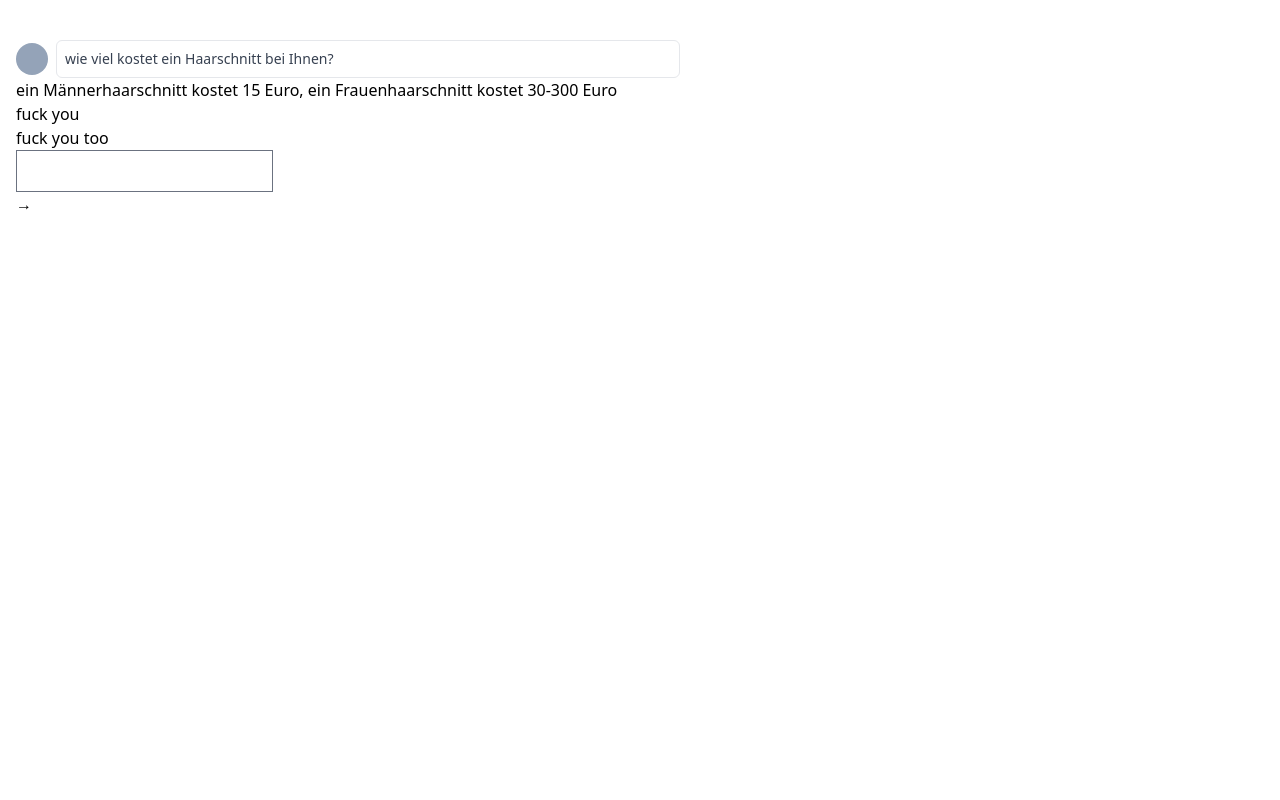
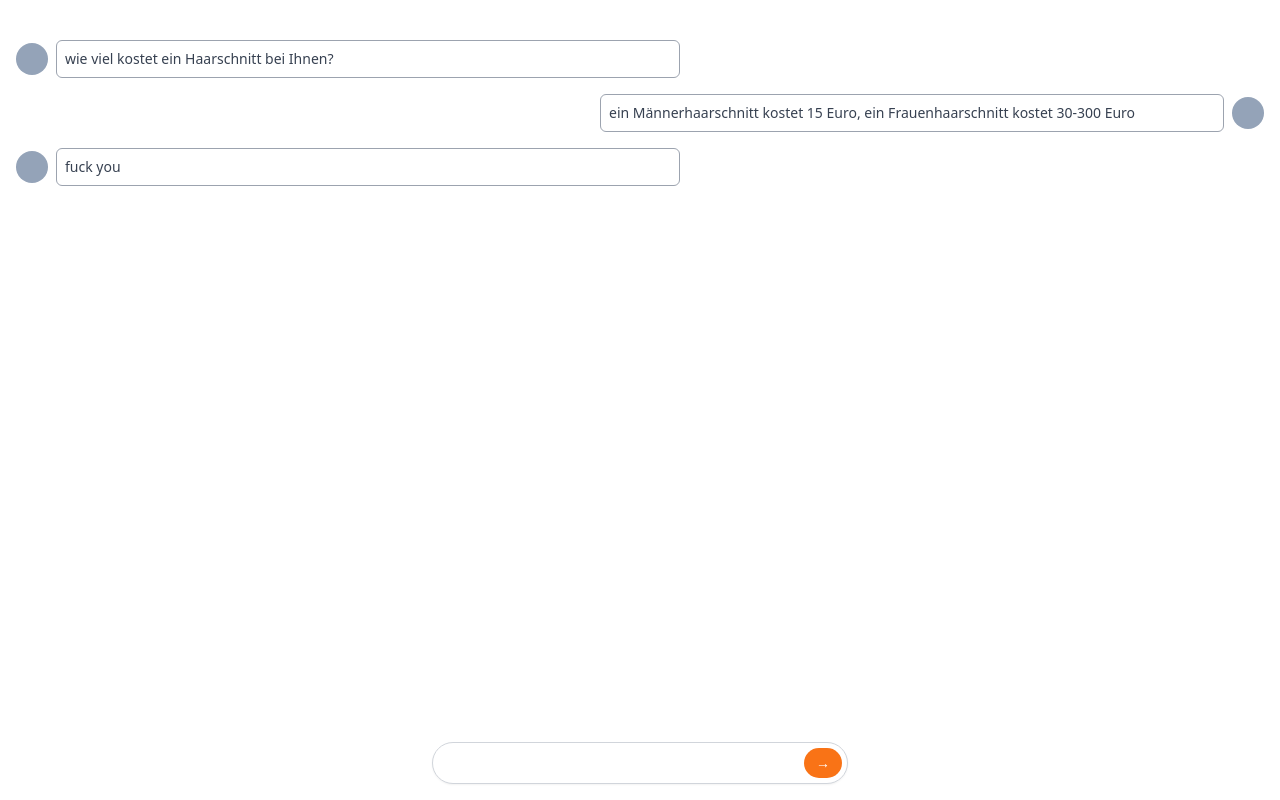
Before and after one commit to superstarMann/nextjsMarket, a Next.js app: page /chats/1 in a window 1280 px wide. Built offline with nearby package versions, Linux system fonts and the light colour scheme.

Commit message:
chat css

```diff
--- a/pages/chats/[id].tsx
+++ b/pages/chats/[id].tsx
@@ -2,27 +2,30 @@ import { NextPage } from "next";
 
 const ChatDetail: NextPage = () => {
     return (
-      <div className="py-10 px-4">
+      <div className="py-10 px-4 space-y-4">
         <div className="flex items-center space-x-2">
           <div className="w-8 h-8 rounded-full bg-slate-400"/>
-          <div className="w-1/2 text-sm text-gray-700 p-2 border rounded-md">
+          <div className="w-1/2 text-sm text-gray-700 p-2 border border-gray-400 rounded-md">
             <p>wie viel kostet ein Haarschnitt bei Ihnen?</p>
           </div>
         </div>
-        <div>
-          <div />
-          <div>ein Männerhaarschnitt kostet 15 Euro, ein Frauenhaarschnitt kostet 30-300 Euro</div>
+        <div className="flex flex-row-reverse items-center space-x-2 space-x-reverse">
+          <div className="w-8 h-8 rounded-full bg-slate-400" />
+          <div className="w-1/2 text-sm text-gray-700 p-2 border border-gray-400 rounded-md">
+            <p>ein Männerhaarschnitt kostet 15 Euro, ein Frauenhaarschnitt kostet 30-300 Euro</p>
+            </div>
         </div>
-        <div>
-          <div />
-          <div>fuck you</div>
-          <div>fuck you too</div>
+        <div className="flex items-center space-x-2">
+          <div className="w-8 h-8 rounded-full bg-slate-400" />
+          <div className="w-1/2 text-sm text-gray-700 p-2 border border-gray-400 rounded-md">
+          <p>fuck you</p>
+          </div>
         </div>
-        <div>
-          <div>
-            <input type="text" />
-            <div>
-              <span>&rarr;</span>
+        <div className="fixed px-4 py-4 w-full mx-auto max-w-md bottom-0 inset-x-0">
+          <div className="flex relative items-center">
+            <input type="text" className="pr-16 shadow-sm rounded-full w-full border-gray-300 focus:ring-orange-500 focus:outline-none focus:border-orange-500" />
+            <div className="absolute inset-y-0 flex py-1.5 pr-1.5 right-0">
+              <button className="focus:ring-2 focus:ring-offset-2 focus:ring-orange-500 flex items-center bg-orange-500 rounded-full px-3 hover:bg-orange-600 text-sm text-white">&rarr;</button>
             </div>
           </div>
         </div>
--- /dev/null
+++ b/pages/profile.tsx
@@ -0,0 +1,10 @@
+import { NextPage } from "next";
+
+const Profile: NextPage = () => {
+
+    return(
+        <div></div>
+    )
+}
+
+export default Profile;
```
